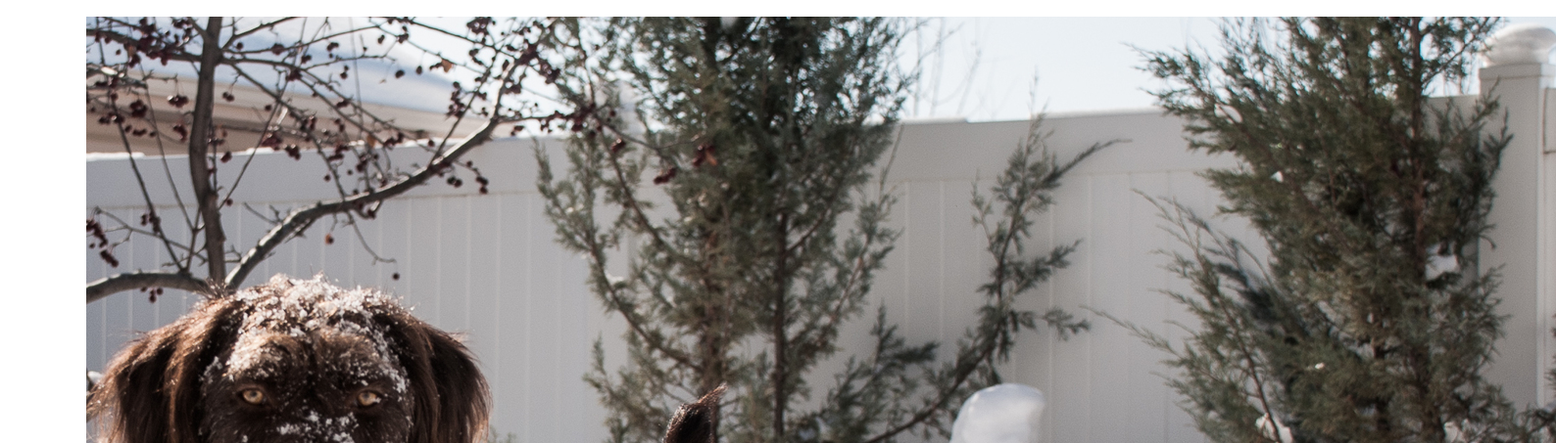
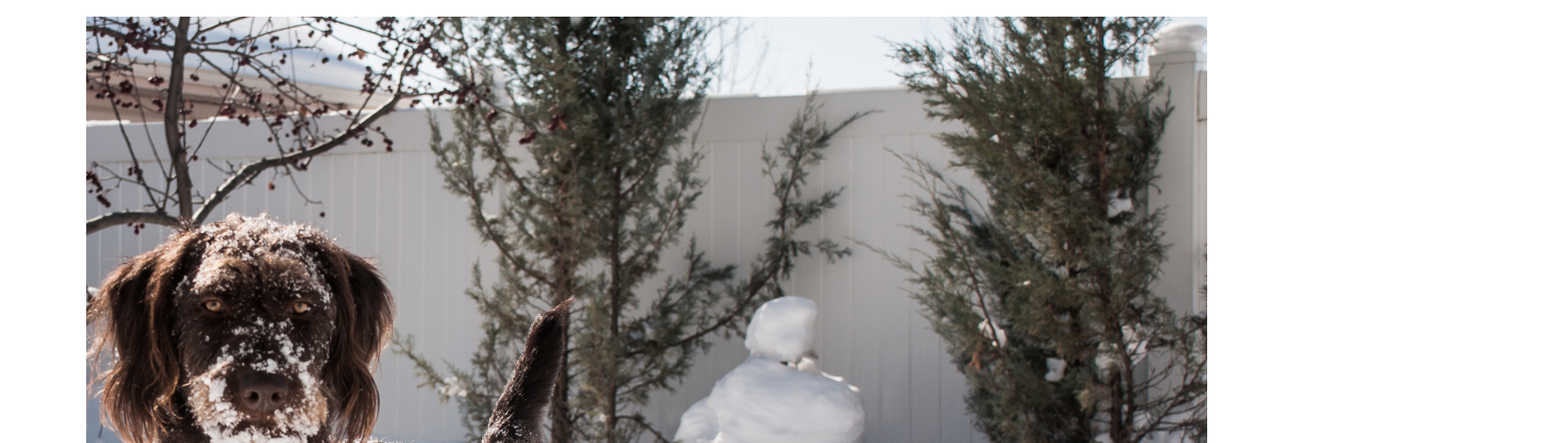
Before and after one commit to ivrouwe/ruffcutspetspa, a plain HTML site: page gallery.html in a window 1280 px wide. Shown: the part 303-756 px from the top of the page at 98% size, 1588 px wide, since content can reach past the window. Drawn offline with Linux system fonts and the light colour scheme.

Commit message:
Add basic img CSS to head

```diff
--- a/gallery.html
+++ b/gallery.html
@@ -4,6 +4,12 @@
 	<meta charset="utf-8">
 	<title>Gallery | Ruff Cuts Pet Spa</title>
 	<meta name="viewport" content="width=device-width, initial-scale=1">
+	<style>
+		img {
+			max-width: 100%;
+			height: auto;
+		}
+	</style>
 </head>
 <body>
 	<header>
```
Also changed, not shown: index.html (+6 -0 lines).
